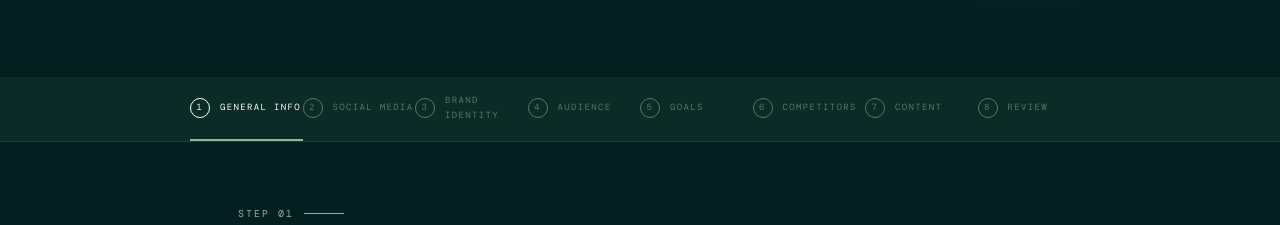
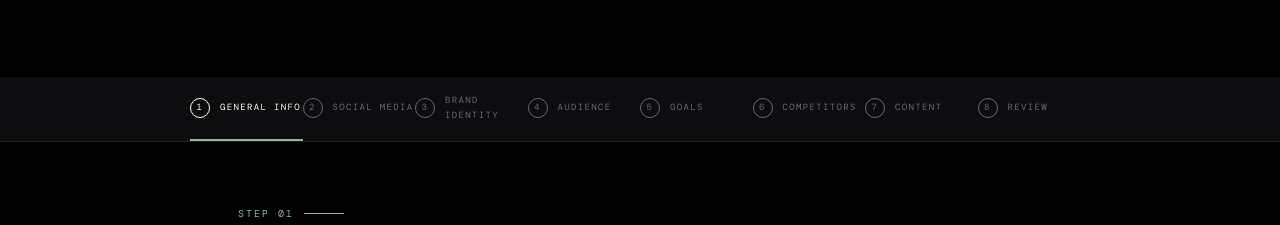
Before and after one commit to floydieco/44socialco, a plain HTML site: page onboarding/index.html in a window 1280 px wide. Shown: the part 454-679 px from the top of the page. Drawn offline with nearby package versions, Linux system fonts and the light colour scheme.

Commit message:
Onboarding page: black + charcoal theme

```diff
--- a/onboarding/index.html
+++ b/onboarding/index.html
@@ -28,10 +28,10 @@ src="https://www.facebook.com/tr?id=942383486241911&ev=PageView&noscript=1"
 <style>
 :root {
 /* ── 44 SOCIAL BRAND SYSTEM (V2 green) ── */
---bg1: #051F20;
---bg2: #0B2B26;
---bg3: #103029;
---bg4: #163832;
+--bg1: #000000;
+--bg2: #0d0d0f;
+--bg3: #151517;
+--bg4: #1e1e22;
 
 --red: #e8150a;
 --red-hover: #ff2a1f;
@@ -44,11 +44,11 @@ src="https://www.facebook.com/tr?id=942383486241911&ev=PageView&noscript=1"
 --amber-line: rgba(142,182,155,0.30);
 --amber-glow: rgba(142,182,155,0.08);
 
---text: #DAF1DE;
---muted: #7f9a8b;
---very-muted: #5c7469;
+--text: #ededed;
+--muted: #9a9aa0;
+--very-muted: #6a6a70;
 --white: #ffffff;
---border: rgba(218,241,222,0.09);
+--border: rgba(255,255,255,0.09);
 
 --font-display:'Bebas Neue', sans-serif;
 --font-serif: 'Instrument Serif', serif;
@@ -79,7 +79,7 @@ nav {
 position: fixed; top: 0; left: 0; right: 0; z-index: 100;
 display: flex; align-items: center; justify-content: space-between;
 padding: 20px 48px;
-background: rgba(5,31,32,0.97);
+background: rgba(22,22,25,0.97);
 border-bottom: 1px solid var(--border);
 }
 .nav-logo {
@@ -396,7 +396,7 @@ display: none;
 .submitting { pointer-events: none; opacity: 0.7; }
 .spinner {
 width: 16px; height: 16px;
-border: 2px solid rgba(5,31,32,0.3);
+border: 2px solid rgba(22,22,25,0.3);
 border-top-color: var(--bg1);
 border-radius: 50%;
 animation: spin 0.7s linear infinite;
```
